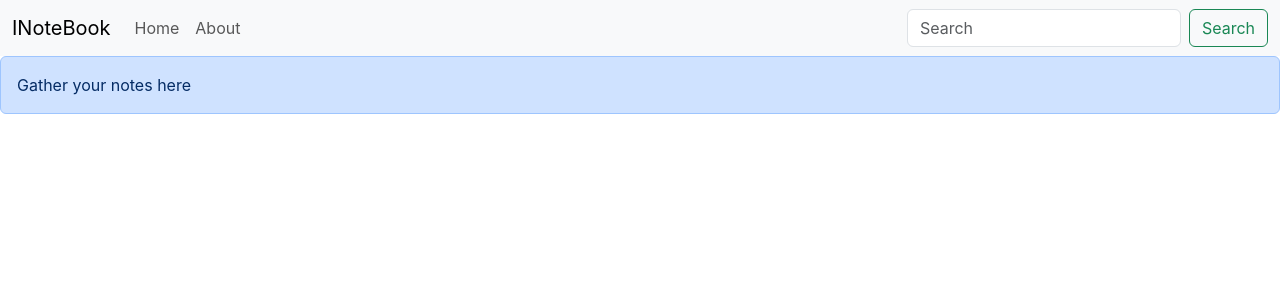
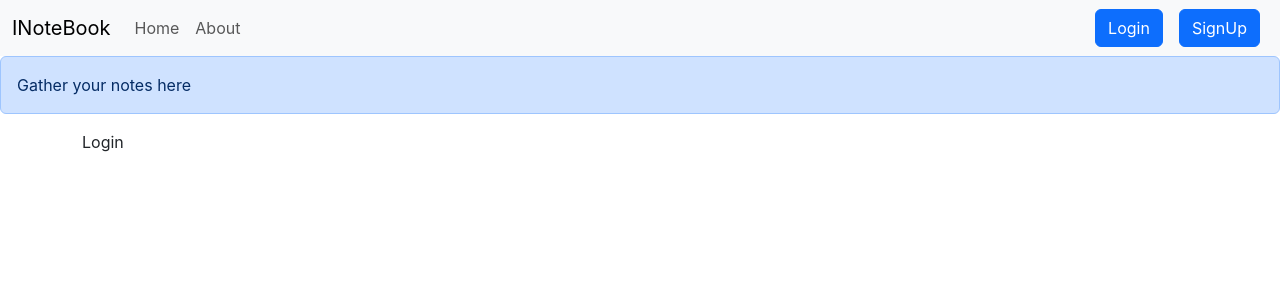
Before and after one commit to Kritim-123/inotebook, a React (Create React App) app: page /login in a window 1280 px wide. Shown: the top 300 px of the page. Built offline with nearby package versions, Linux system fonts and the light colour scheme.

Commit message:
Added Routes for login and Signup

```diff
--- a/src/App.js
+++ b/src/App.js
@@ -6,6 +6,8 @@
 
 import { Route, Routes, BrowserRouter } from "react-router-dom";
 import NoteState from "./context/notes/NotesState";
+import Login from "./components/Login";
+import Signup from "./components/Signup";
 
 function App() {
   return (
@@ -20,6 +22,10 @@
               <Route path="/about" element={<About />}></Route>
 
               <Route path="/" element={<Home />}></Route>
+
+              <Route path="/login" element={<Login />}></Route>
+
+              <Route path="/signup" element={<Signup />}></Route>
             </Routes>
           </div>
         </BrowserRouter>
--- /dev/null
+++ b/src/components/Login.js
@@ -0,0 +1,11 @@
+import React from 'react'
+
+const Login = () => {
+  return (
+    <div>
+      Login
+    </div>
+  )
+}
+
+export default Login
--- a/src/components/Navbar.js
+++ b/src/components/Navbar.js
@@ -35,17 +35,10 @@
               </Link>
             </li>
           </ul>
-          <form className="d-flex" role="search">
-            <input
-              className="form-control me-2"
-              type="search"
-              placeholder="Search"
-              aria-label="Search"
-            />
-            <button className="btn btn-outline-success" type="submit">
-              Search
-            </button>
-          </form>
+          <form className="d-flex">
+          <Link class="btn btn-primary mx-2 " to= "/login" role="button">Login</Link>
+          <Link class="btn btn-primary mx-2 " to= "/signup" role="button">SignUp</Link>
+        </form>
         </div>
       </div>
     </nav>
--- /dev/null
+++ b/src/components/Signup.js
@@ -0,0 +1,11 @@
+import React from 'react'
+
+const Signup = () => {
+  return (
+    <div>
+      Sign Up
+    </div>
+  )
+}
+
+export default Signup
```
